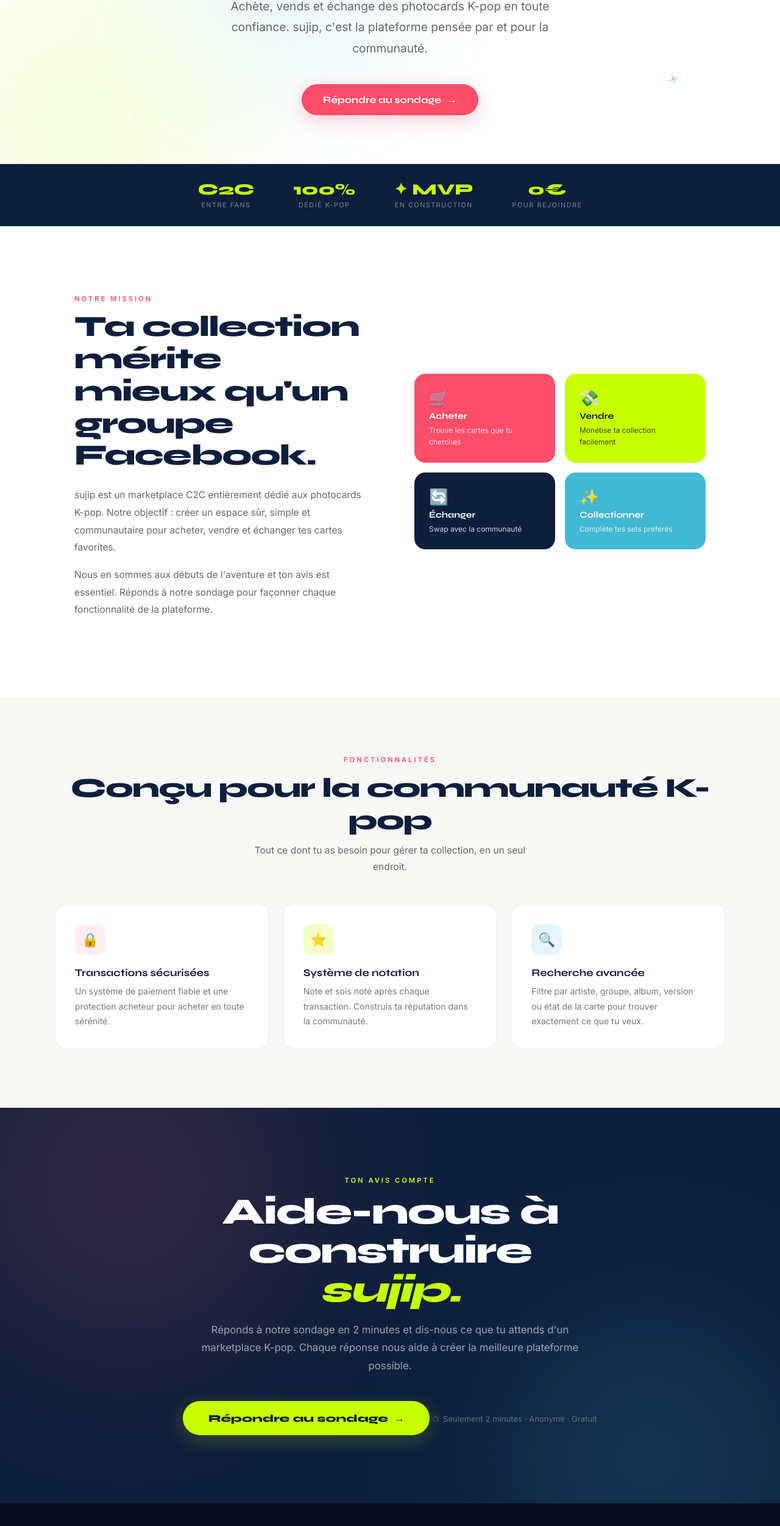
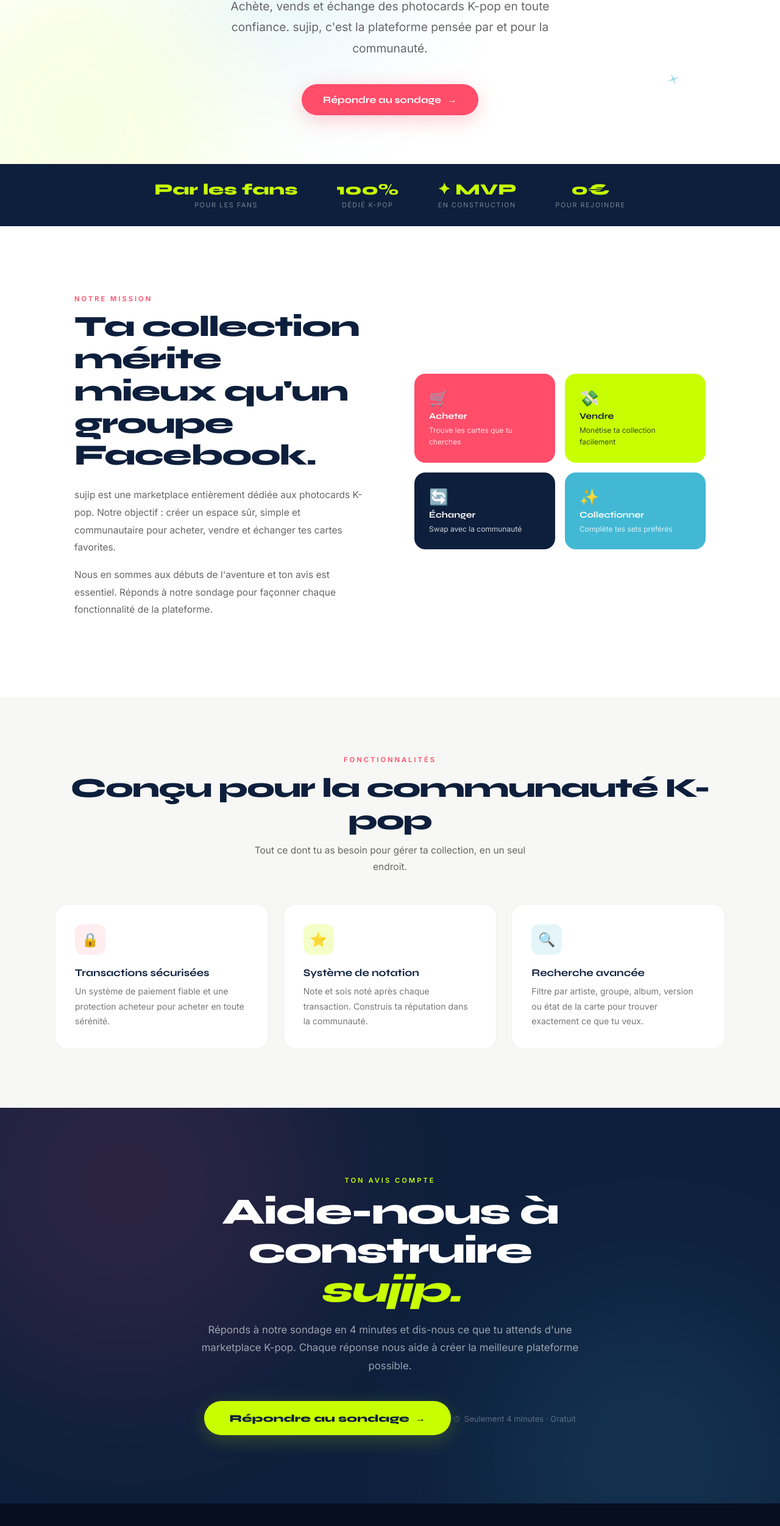
Before and after one commit to nm-aeon/sujip, a plain HTML site: page index.html in a window 1280 px wide. Shown: the part 767-3270 px from the top of the page at 61% size. Drawn offline with Linux system fonts and the light colour scheme.

Commit message:
Update index.html
text correction

```diff
--- a/index.html
+++ b/index.html
@@ -3,9 +3,9 @@
   <meta name="viewport" content="width=device-width, initial-scale=1.0">
 
   <!-- ═══ PRIMARY SEO ═══ -->
-  <title>sujip — Le marketplace K-pop de photocards</title>
-  <meta name="description" content="sujip est le premier marketplace C2C dédié aux photocards K-pop. Achetez, vendez et échangez vos cartes en toute sécurité. Participez à notre sondage et façonnez la plateforme.">
-  <meta name="keywords" content="kpop photocard marketplace, acheter photocard kpop, vendre photocard kpop, échange photocard, C2C kpop France, sujip, BTS BLACKPINK SEVENTEEN photocards">
+  <title>sujip — La marketplace K-pop de photocards</title>
+  <meta name="description" content="sujip est la première marketplace dédiée aux photocards K-pop. Achetez, vendez et échangez vos cartes en toute sécurité. Participez à notre sondage et façonnez la plateforme.">
+  <meta name="keywords" content="kpop photocard marketplace, acheter photocard kpop, vendre photocard kpop, échange photocard, kpop France, sujip, BTS BLACKPINK SEVENTEEN photocards">
   <meta name="robots" content="index, follow">
   <meta name="author" content="sujip">
   <link rel="canonical" href="https://sujip.com">
@@ -13,8 +13,8 @@
   <!-- ═══ OPEN GRAPH ═══ -->
   <meta property="og:type" content="website">
   <meta property="og:url" content="https://sujip.com">
-  <meta property="og:title" content="sujip — Le marketplace K-pop de photocards">
-  <meta property="og:description" content="Le premier marketplace C2C dédié aux photocards K-pop. Rejoins la communauté !">
+  <meta property="og:title" content="sujip — La marketplace K-pop de photocards">
+  <meta property="og:description" content="La première marketplace dédiée aux photocards K-pop. Rejoins la communauté !">
   <meta property="og:image" content="https://sujip.com/og-image.jpg">
   <meta property="og:locale" content="fr_FR">
   <meta property="og:locale:alternate" content="en_GB">
@@ -22,7 +22,7 @@
   <!-- ═══ TWITTER CARD ═══ -->
   <meta name="twitter:card" content="summary_large_image">
   <meta name="twitter:title" content="sujip — K-pop Photocard Marketplace">
-  <meta name="twitter:description" content="The first C2C marketplace dedicated to K-pop photocards.">
+  <meta name="twitter:description" content="The first marketplace dedicated to K-pop photocards.">
   <meta name="twitter:image" content="https://sujip.com/og-image.jpg">
 
   <!-- ═══ GEO ═══ -->
@@ -47,7 +47,7 @@
     "@type": "Organization",
     "name": "sujip",
     "url": "https://sujip.com",
-    "description": "Le premier marketplace C2C dédié aux photocards K-pop",
+    "description": "Le première marketplace dédiée aux photocards K-pop",
     "foundingDate": "2026"
   }
   </script>
@@ -754,8 +754,8 @@
   <!-- ══════════ STATS BAR ══════════ -->
   <div class="stats reveal" role="list" aria-label="Chiffres clés">
     <div class="stat" role="listitem">
-      <div class="stat-num">C2C</div>
-      <div class="stat-lbl" id="stat1">Entre fans</div>
+      <div class="stat-num">Par les fans</div>
+      <div class="stat-lbl" id="stat1">Pour les fans</div>
     </div>
     <div class="stat" role="listitem">
       <div class="stat-num">100%</div>
@@ -778,7 +778,7 @@
         <span class="section-label" id="about-label">Notre mission</span>
         <h2 id="about-heading">Ta collection mérite mieux qu'un groupe Facebook.</h2>
         <p id="about-p1">
-          sujip est un marketplace C2C entièrement dédié aux photocards K-pop. Notre objectif : créer un espace sûr, simple et communautaire pour acheter, vendre et échanger tes cartes favorites.
+          sujip est une marketplace entièrement dédiée aux photocards K-pop. Notre objectif : créer un espace sûr, simple et communautaire pour acheter, vendre et échanger tes cartes favorites.
         </p>
         <p id="about-p2">
           Nous en sommes aux débuts de l'aventure et ton avis est essentiel. Réponds à notre sondage pour façonner chaque fonctionnalité de la plateforme.
@@ -847,7 +847,7 @@
         <span id="svy-h2-a">Aide-nous à construire </span><em>sujip.</em>
       </h2>
       <p id="svy-p">
-        Réponds à notre sondage en 2 minutes et dis-nous ce que tu attends d'un marketplace K-pop. Chaque réponse nous aide à créer la meilleure plateforme possible.
+        Réponds à notre sondage en 4 minutes et dis-nous ce que tu attends d'une marketplace K-pop. Chaque réponse nous aide à créer la meilleure plateforme possible.
       </p>
       <a href="https://forms.gle/UvbvbowbTf4GEaZy5" target="_blank" rel="noopener noreferrer" class="btn-lime" id="svy-cta" aria-label="Accéder au sondage sujip">
         <span id="svy-cta-text">Répondre au sondage</span>
@@ -855,7 +855,7 @@
       </a>
       <div class="survey-note">
         <span aria-hidden="true">⏱</span>
-        <span id="svy-note">Seulement 2 minutes · Anonyme · Gratuit</span>
+        <span id="svy-note">Seulement 4 minutes · Gratuit</span>
       </div>
     </div>
   </section>
@@ -896,7 +896,7 @@
         'stat4':        'Pour rejoindre',
         'about-label':  'Notre mission',
         'about-heading':"Ta collection mérite mieux qu'un groupe Facebook.",
-        'about-p1':     "sujip est un marketplace C2C entièrement dédié aux photocards K-pop. Notre objectif : créer un espace sûr, simple et communautaire pour acheter, vendre et échanger tes cartes favorites.",
+        'about-p1':     "sujip est une marketplace entièrement dédiée aux photocards K-pop. Notre objectif : créer un espace sûr, simple et communautaire pour acheter, vendre et échanger tes cartes favorites.",
         'about-p2':     "Nous en sommes aux débuts de l'aventure et ton avis est essentiel. Réponds à notre sondage pour façonner chaque fonctionnalité de la plateforme.",
         'mc1-t':        'Acheter',      'mc1-d': 'Trouve les cartes que tu cherches',
         'mc2-t':        'Vendre',       'mc2-d': 'Monétise ta collection facilement',
@@ -913,9 +913,9 @@
         'fc3-d':        "Filtre par artiste, groupe, album, version ou état de la carte pour trouver exactement ce que tu veux.",
         'svy-label':    'Ton avis compte',
         'svy-h2-a':     'Aide-nous à construire ',
-        'svy-p':        "Réponds à notre sondage en 2 minutes et dis-nous ce que tu attends d'un marketplace K-pop. Chaque réponse nous aide à créer la meilleure plateforme possible.",
+        'svy-p':        "Réponds à notre sondage en 4 minutes et dis-nous ce que tu attends d'un marketplace K-pop. Chaque réponse nous aide à créer la meilleure plateforme possible.",
         'svy-cta-text': 'Répondre au sondage',
-        'svy-note':     'Seulement 2 minutes · Anonyme · Gratuit',
+        'svy-note':     'Seulement 4 minutes · Gratuit',
         'fl-about':     'À propos',
         'fl-feat':      'Fonctionnalités',
         'fl-svy':       'Sondage',
@@ -939,7 +939,7 @@
         'stat4':        'To join',
         'about-label':  'Our mission',
         'about-heading':"Your collection deserves better than a Facebook group.",
-        'about-p1':     "sujip is a C2C marketplace entirely dedicated to K-pop photocards. Our goal: create a safe, simple, community-driven space to buy, sell and trade your favourite cards.",
+        'about-p1':     "sujip is a marketplace entirely dedicated to K-pop photocards. Our goal: create a safe, simple, community-driven space to buy, sell and trade your favourite cards.",
         'about-p2':     "We're at the very start of this journey and your opinion is essential. Take our survey to shape every feature of the platform.",
         'mc1-t':        'Buy',          'mc1-d': 'Find the cards you are looking for',
         'mc2-t':        'Sell',         'mc2-d': 'Monetise your collection easily',
```
